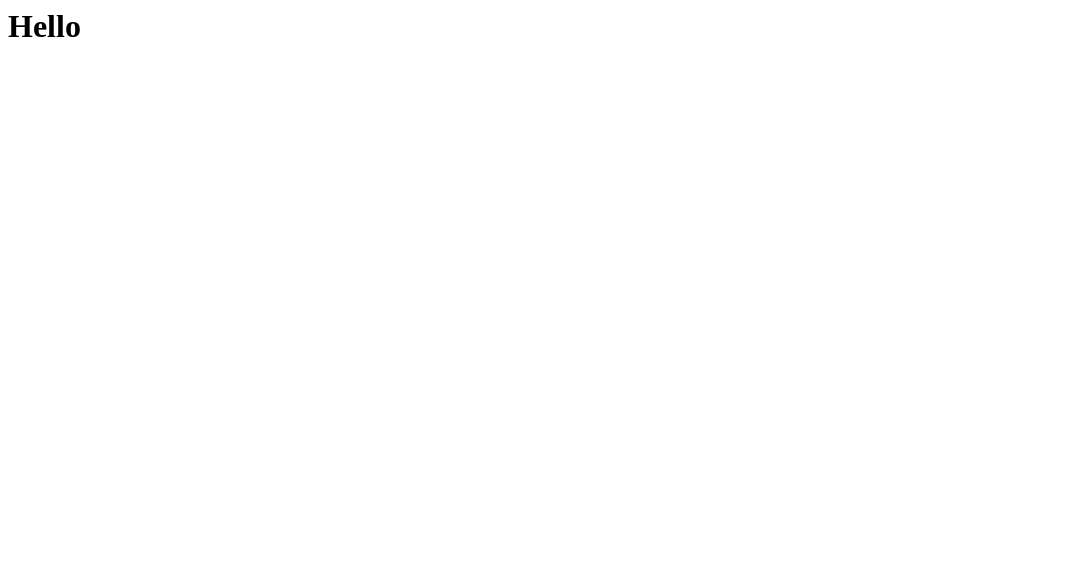
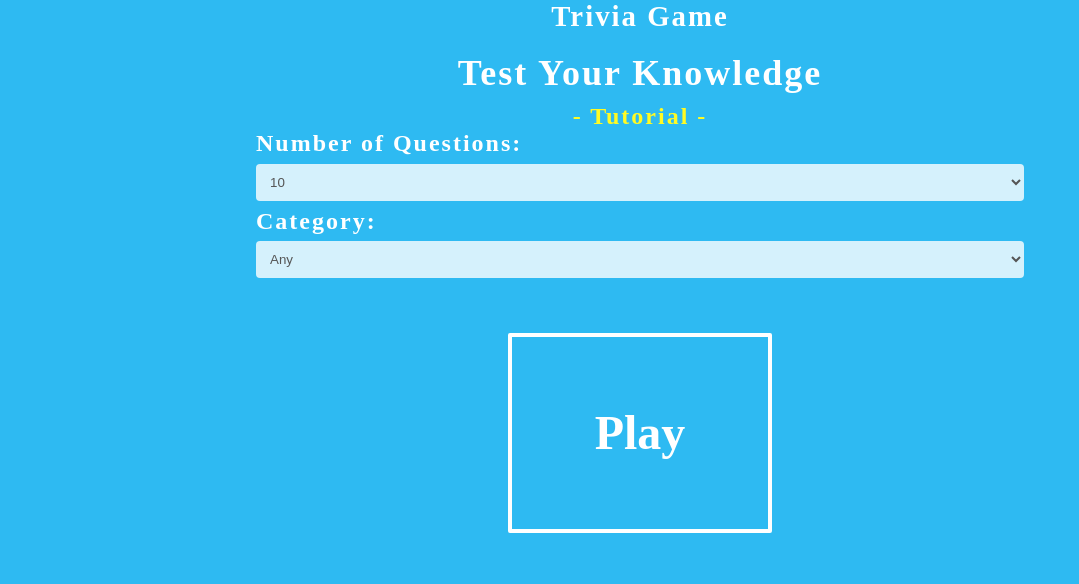
Before and after one commit to Parmesanio/trivia-game, a plain HTML site: page index.html in a window 1280 px wide. Shown: the whole page, without its empty margins (0-1079 px from the left). Drawn offline with Linux system fonts and the light colour scheme; a script that the page names is missing; a web font is replaced by a local one.

Commit message:
Added HTML

```diff
--- a/index.html
+++ b/index.html
@@ -1 +1,76 @@
-<h1>Hello</h1>
+<head>
+    <meta name="viewport" content="width=device-width">
+    <meta charset="utf-8">
+    <title>Welcome | Trivia Game</title>
+    <link rel="stylesheet" href="./CSS/trivia.css">
+    <link href="https://fonts.googleapis.com/css?family=Londrina+Solid" rel="stylesheet">
+    <script src="https://cdnjs.cloudflare.com/ajax/libs/trianglify/0.4.0/trianglify.min.js"></script>
+  </head>
+  <body>
+    <header id="hide-header-play">
+      <div class="container">
+        <div id="brand"><h1>Trivia Game</h1></div>
+        <h2>Test Your Knowledge</h2>
+        <a href="/blog_trivia_game#tutorial" target="_blank">- Tutorial -</a>
+      </div>
+    </header>
+    <section>
+      <div id="hide-customize-play" class="container">
+        <h4>Number of Questions:</h4>
+        <select id="numOfQuestions" onclick="return true">
+          <option value="10">10</option>
+          <option value="15">15</option>
+          <option value="20">20</option>
+          <option value="25">25</option>
+          <option value="30">30</option>
+          <option value="35">35</option>
+          <option value="40">40</option>
+          <option value="45">45</option>
+          <option value="50">50</option>
+        </select>
+        <h4>Category:</h4>
+        <select id="cateOfQuestions" onclick="return true" data-role="none">
+          <option value="">Any</option>
+  			<option value="9">General Knowledge</option>
+        <option value="10">Entertainment: Books</option>
+        <option value="11">Entertainment: Film</option>
+        <option value="12">Entertainment: Music</option>
+        <option value="13">Entertainment: Musicals &amp; Theatres</option>
+        <option value="14">Entertainment: Television</option>
+        <option value="15">Entertainment: Video Games</option>
+        <option value="16">Entertainment: Board Games</option>
+        <option value="17">Science &amp; Nature</option>
+        <option value="18">Science: Computers</option>
+        <option value="19">Science: Mathematics</option>
+        <option value="20">Mythology</option>
+        <option value="21">Sports</option>
+        <option value="22">Geography</option>
+        <option value="23">History</option>
+        <option value="24">Politics</option>
+        <option value="25">Art</option>
+        <option value="26">Celebrities</option>
+        <option value="27">Animals</option>
+        <option value="28">Vehicles</option>
+        <option value="29">Entertainment: Comics</option>
+        <option value="30">Science: Gadgets</option>
+        <option value="31">Entertainment: Japanese Anime &amp; Manga</option>
+        <option value="32">Entertainment: Cartoon &amp; Animations</option>
+        </select>
+        <h5 id="prev-score"> </h5>
+        <h5 id="high-score"> </h5>
+        <button id="play">Play</button>
+        <!-- <h6>Background created using <a href="http://qrohlf.com/trianglify/" target="_blank" id="trianglify">Trianglify</a></h6> -->
+      </div>
+      <div id="trivia">
+        <a href="/trivia"><button id="Home">Home</button></a>
+        <h1 id="question"></h1>
+        <div id="choices">
+        </div>
+        <h2 id="test"></h2>
+        <h4 id="scoreLabel">Score:</h4>
+        <h4 id="score">0</h4>
+        <button id="nextQuestion">Next</button>
+      </div>
+    </section>
+  </body>
+  <script src="./JS/trivia.js" charset="utf-8"></script>
```
